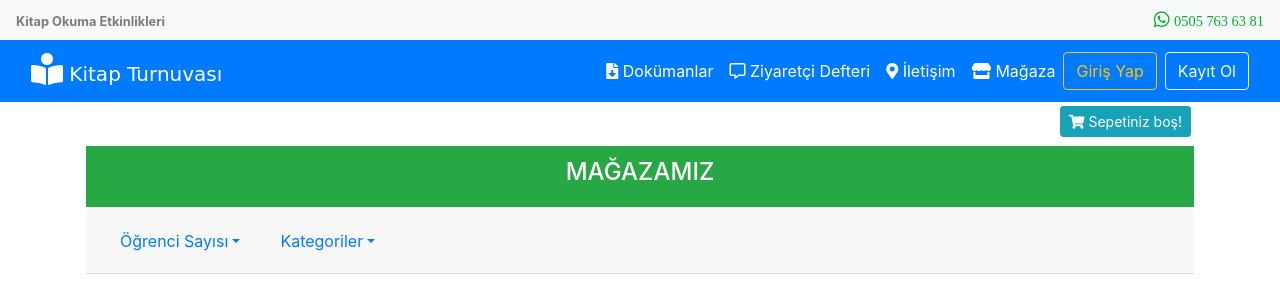
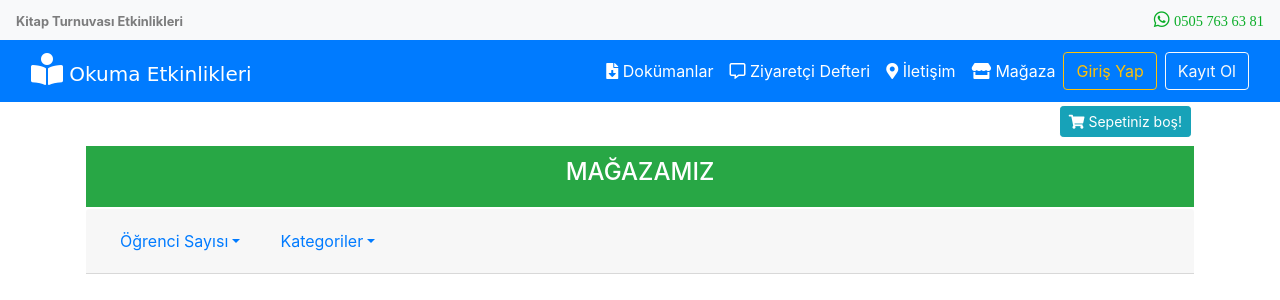
Before and after one commit to kopuskopecik/kitapturnuvasi, a Django app: page /shop/ in a window 1280 px wide. Shown: the top 300 px of the page. Run offline with Django 3.2, Linux system fonts and the light colour scheme; data that the repository does not hold is empty; some libraries are stand-ins or nearby versions; some web fonts are replaced.

Commit message:
mavi aşamaaa

```diff
--- a/templates/base.html
+++ b/templates/base.html
@@ -28,7 +28,7 @@
 	<div class = "content">
 	<nav class="navbar navbar-light bg-light py-0">
 		<span class="navbar-text py-0">
-    <small><b>Kitap Okuma Etkinlikleri</b></small>
+    <small><b>Kitap Turnuvası Etkinlikleri</b></small>
 		</span>
 
 		<span class="navbar-text">
@@ -40,7 +40,7 @@
         <div class="container-fluid text-white">
 
 
-			<a class="navbar-brand" href="{% url 'anasayfa:anasayfa' %}"><i class="fas fa-book-reader my-0 py-0"></i> Kitap Turnuvası</a>
+			<a class="navbar-brand" href="{% url 'anasayfa:anasayfa' %}"><i class="fas fa-book-reader my-0 py-0"></i> Okuma Etkinlikleri</a>
 
 
           <button class="navbar-toggler" type="button" data-toggle="collapse" data-target="#mainMenu" aria-controls="mainMenu" aria-expanded="false" aria-label="Toggle navigation">
```
